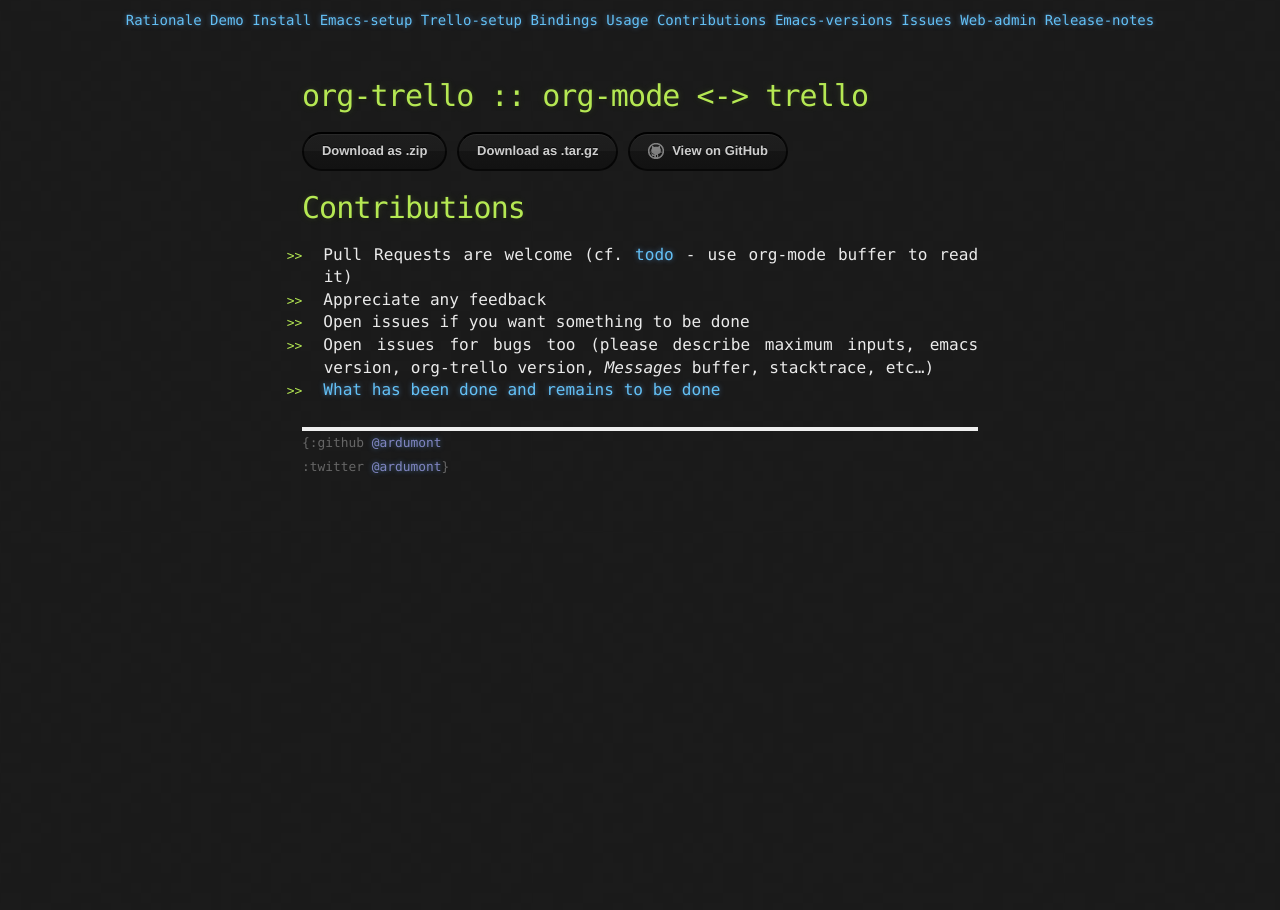
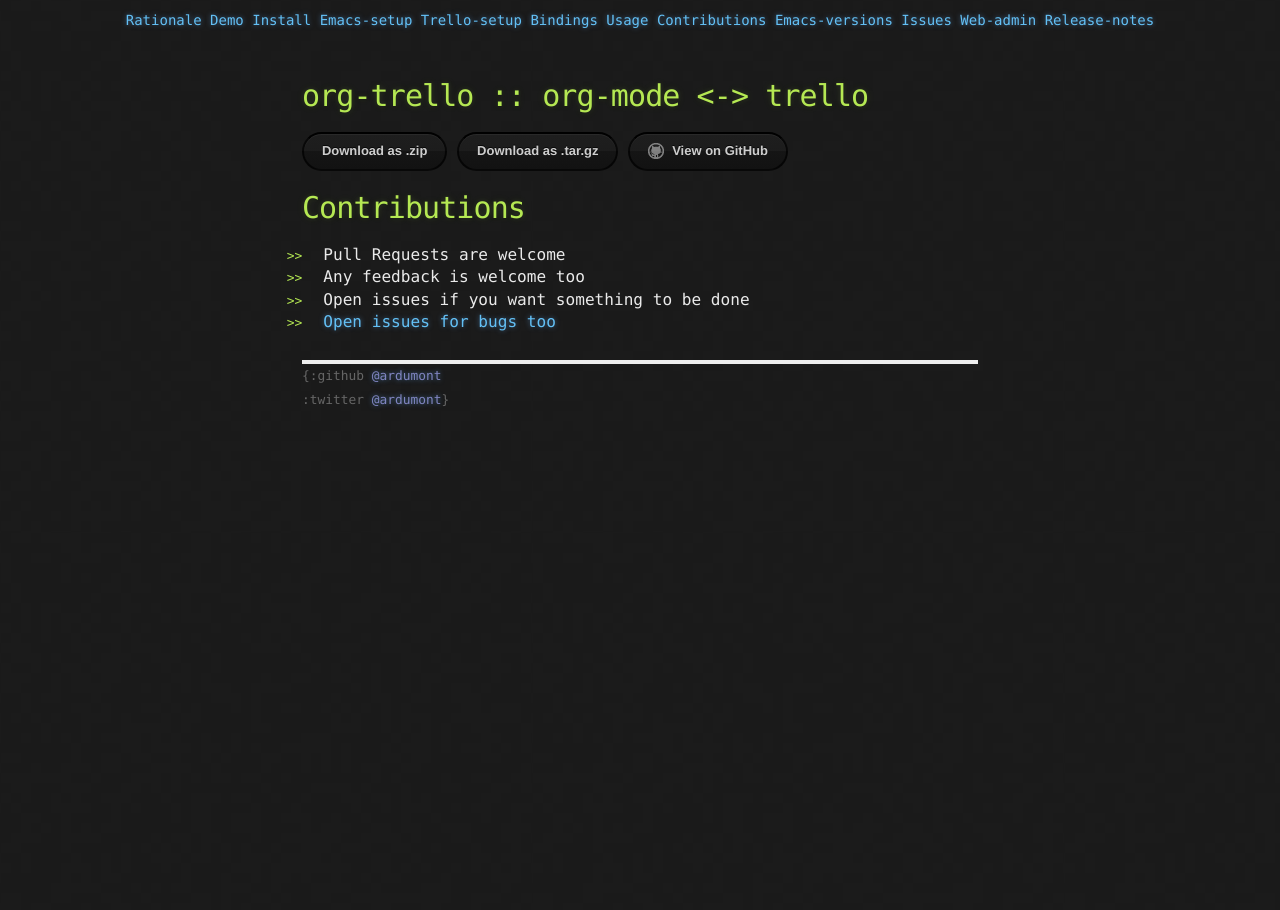
Before and after one commit to org-trello/org-trello.github.io, a Jekyll site: the page built from contributions.md, in a window 1280 px wide. Built offline with Jekyll 4.4.1, drawn with Linux system fonts in a browser that asks for light colours; Markdown is read by kramdown in place of the engine named in the settings.

Commit message:
Simplify contributions section

```diff
--- a/contributions.md
+++ b/contributions.md
@@ -4,8 +4,7 @@ title:  "Contributions"
 date:   2014-03-16 11:01:52
 ---
 
-- Pull Requests are welcome (cf. [todo](https://github.com/org-trello/org-trello/blob/master/TODO.org) - use org-mode buffer to read it)
-- Appreciate any feedback
+- Pull Requests are welcome
+- Any feedback is welcome too
 - Open issues if you want something to be done
-- Open issues for bugs too (please describe maximum inputs, emacs version, org-trello version, *Messages* buffer, stacktrace, etc...)
-- [What has been done and remains to be done](https://github.com/org-trello/org-trello/blob/master/TODO.org)
+- [Open issues for bugs too](/issues.html)
```
